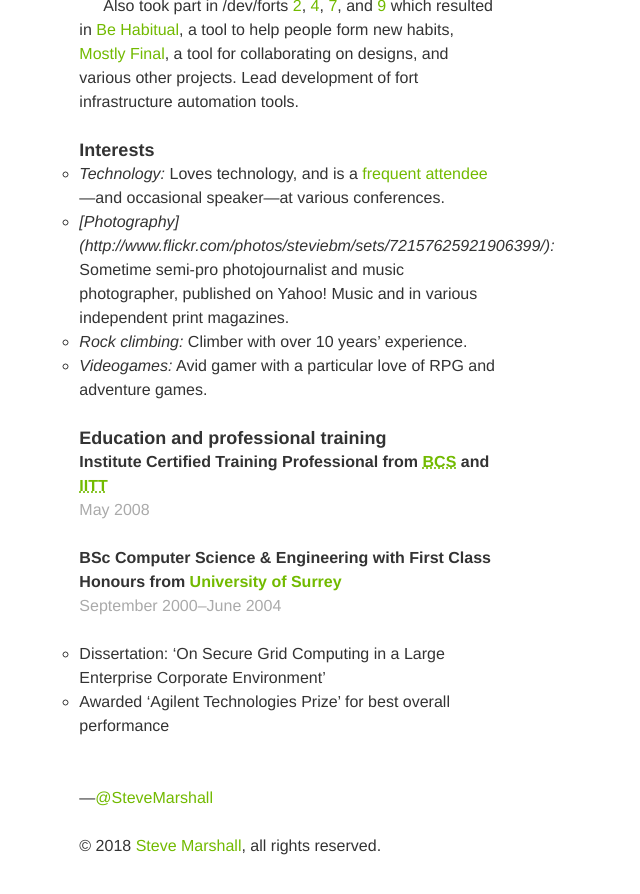
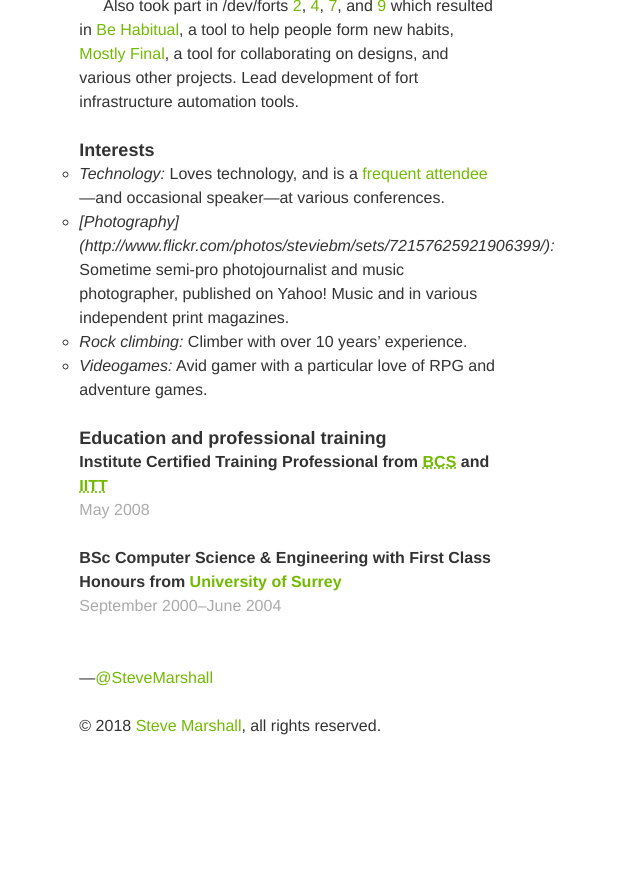
Before and after one commit to SteveMarshall/stevemarshall.github.io, a Jekyll site: the page built from cv.md, in a window 1280 px wide and 900 px high, scrolled down 3443 px. Shown: the top 894 px of the window, without its empty margins (0-640 px from the left). Built offline with Jekyll 4.4.1, drawn with Linux system fonts in a browser that asks for light colours; our own code applies the rules of GitHub Pages for plain Markdown files; after the commit the page ends 4223 px from its top, so only the background shows below that.

Commit message:
Remove degree details
No-one cares. Not even me.

```diff
--- a/cv.md
+++ b/cv.md
@@ -212,7 +212,3 @@
 
 <span class="meta"><time datetime="2000-09-04">September
 2000</time>--<time datetime="2004-06-18">June 2004</time></span>
-
-- Dissertation: 'On Secure Grid Computing in a Large Enterprise
-  Corporate Environment'
-- Awarded 'Agilent Technologies Prize' for best overall performance
```
